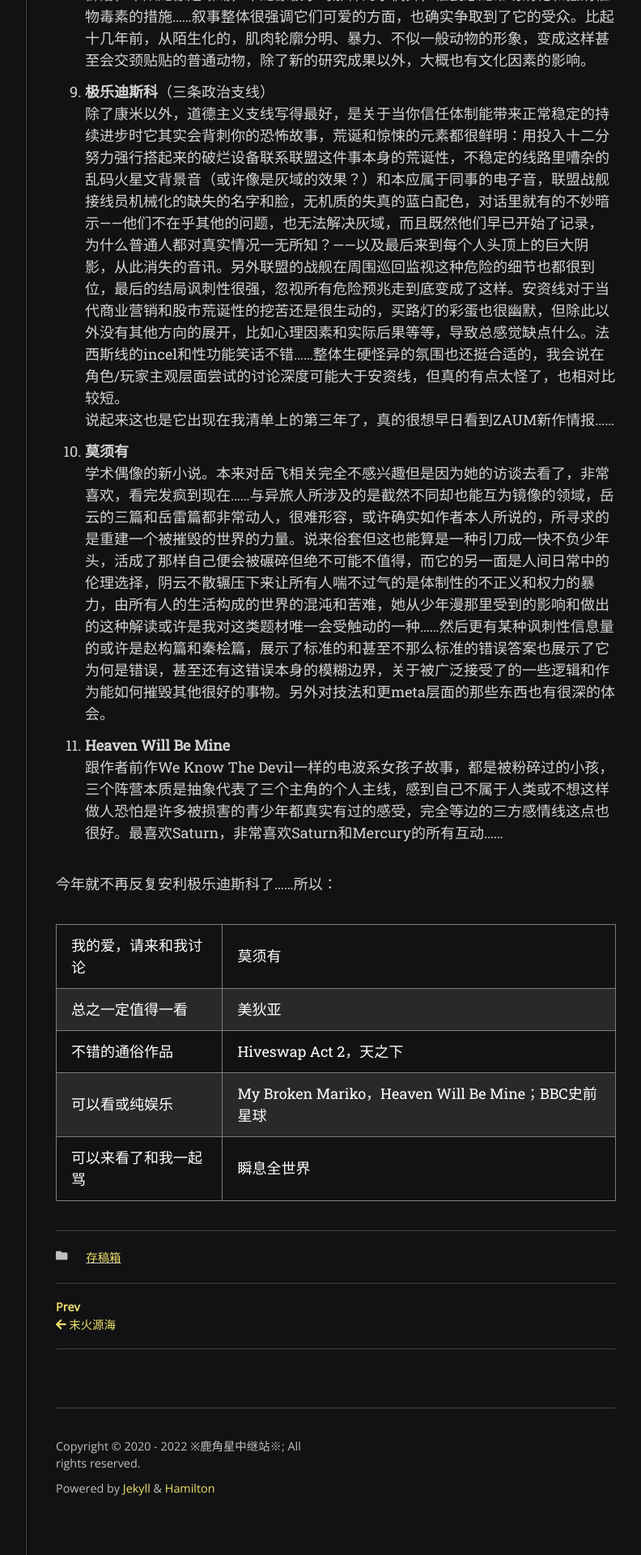
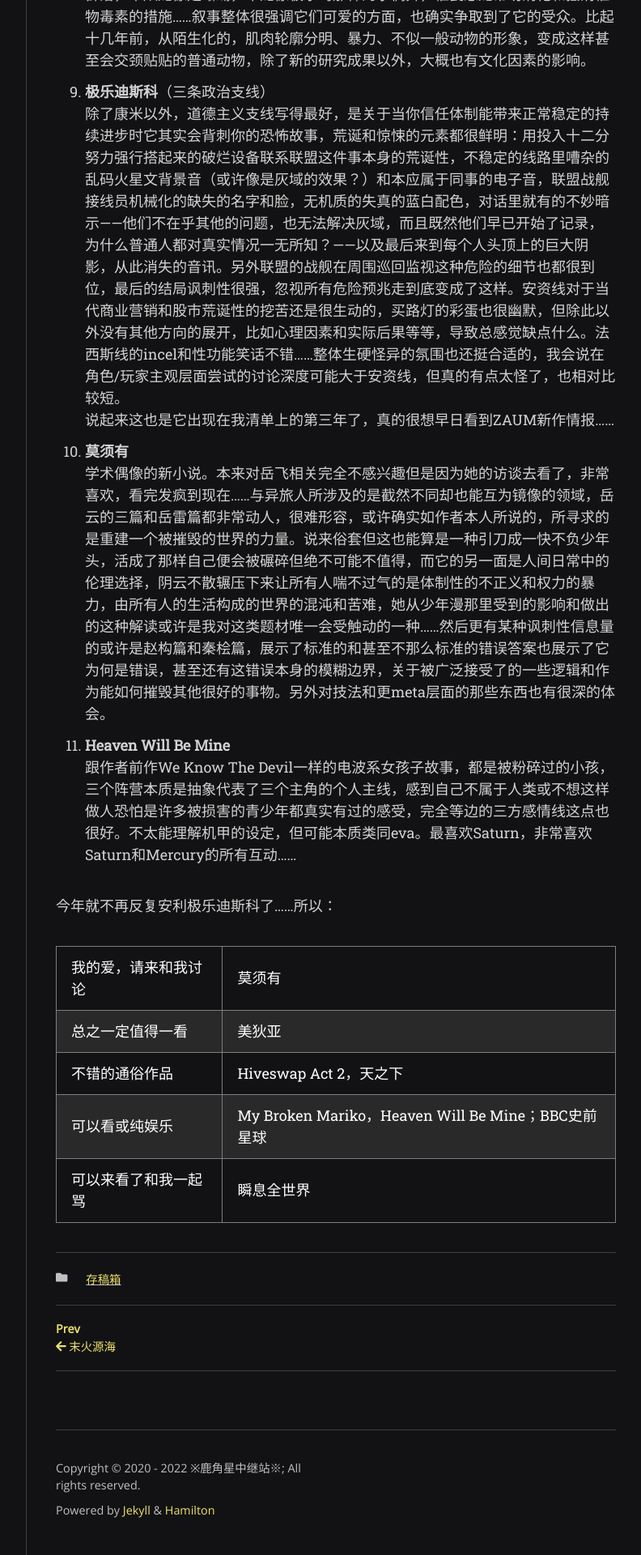
Before and after one commit to scatterdclouds/scatterdclouds.github.io, a Jekyll site: the page built from _posts/2022-06-23-testfile.md, in a window 1280 px wide. Shown: the part 1834-3754 px from the top of the page at 81% size, without its empty margins (357-1149 px from the left). Built offline with Jekyll 4.4.1, drawn with Linux system fonts in a browser that asks for light colours; nearby versions of some CDN libraries; some web fonts are replaced; comment, search, counter and statistics services are not loaded.

Commit message:
Update 2022-06-23-testfile.md

```diff
--- a/_posts/2022-06-23-testfile.md
+++ b/_posts/2022-06-23-testfile.md
@@ -30,7 +30,7 @@ comments: true
 
 10. **莫须有** <br/> 学术偶像的新小说。本来对岳飞相关完全不感兴趣但是因为她的访谈去看了，非常喜欢，看完发疯到现在……与异旅人所涉及的是截然不同却也能互为镜像的领域，岳云的三篇和岳雷篇都非常动人，很难形容，或许确实如作者本人所说的，所寻求的是重建一个被摧毁的世界的力量。说来俗套但这也能算是一种引刀成一快不负少年头，活成了那样自己便会被碾碎但绝不可能不值得，而它的另一面是人间日常中的伦理选择，阴云不散辗压下来让所有人喘不过气的是体制性的不正义和权力的暴力，由所有人的生活构成的世界的混沌和苦难，她从少年漫那里受到的影响和做出的这种解读或许是我对这类题材唯一会受触动的一种……然后更有某种讽刺性信息量的或许是赵构篇和秦桧篇，展示了标准的和甚至不那么标准的错误答案也展示了它为何是错误，甚至还有这错误本身的模糊边界，关于被广泛接受了的一些逻辑和作为能如何摧毁其他很好的事物。另外对技法和更meta层面的那些东西也有很深的体会。
 
-11. **Heaven Will Be Mine** <br/> 跟作者前作We Know The Devil一样的电波系女孩子故事，都是被粉碎过的小孩，三个阵营本质是抽象代表了三个主角的个人主线，感到自己不属于人类或不想这样做人恐怕是许多被损害的青少年都真实有过的感受，完全等边的三方感情线这点也很好。最喜欢Saturn，非常喜欢Saturn和Mercury的所有互动……
+11. **Heaven Will Be Mine** <br/> 跟作者前作We Know The Devil一样的电波系女孩子故事，都是被粉碎过的小孩，三个阵营本质是抽象代表了三个主角的个人主线，感到自己不属于人类或不想这样做人恐怕是许多被损害的青少年都真实有过的感受，完全等边的三方感情线这点也很好。不太能理解机甲的设定，但可能本质类同eva。最喜欢Saturn，非常喜欢Saturn和Mercury的所有互动……
 
 今年就不再反复安利极乐迪斯科了……所以：
 
```
